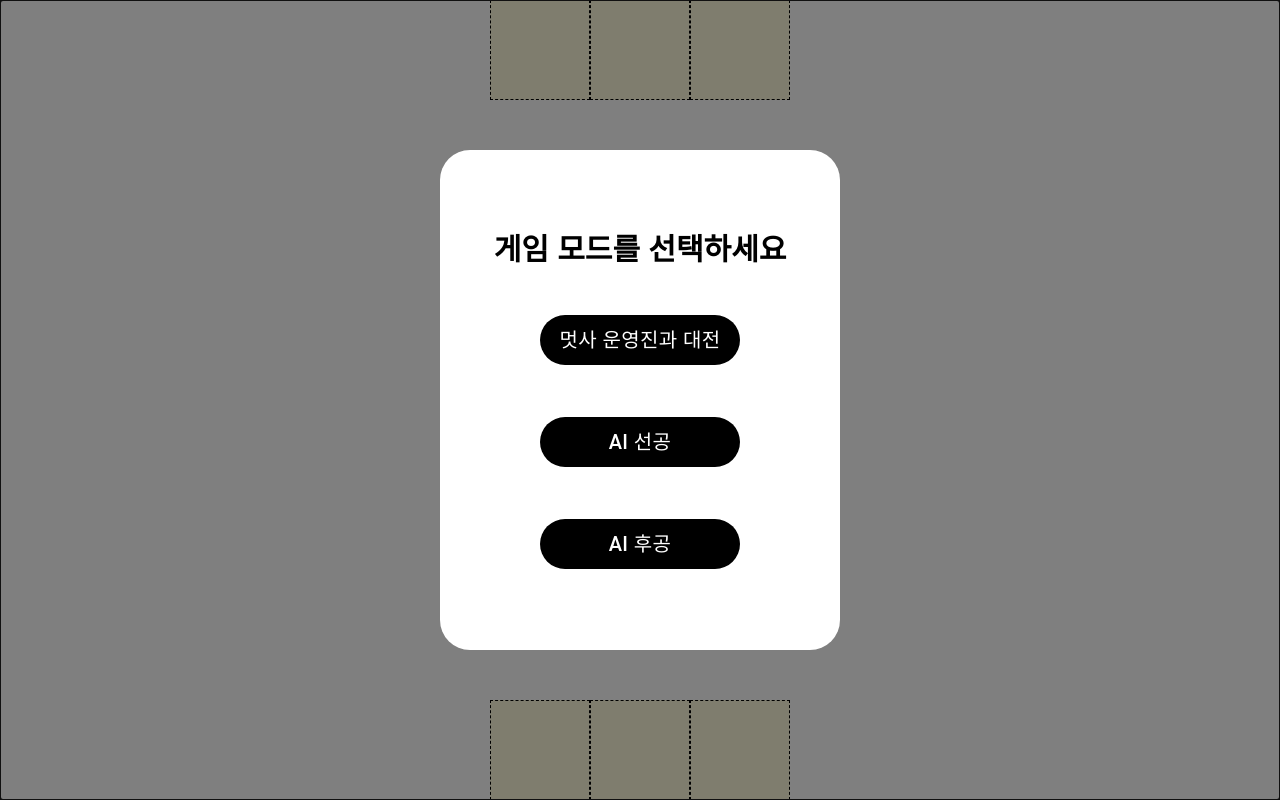
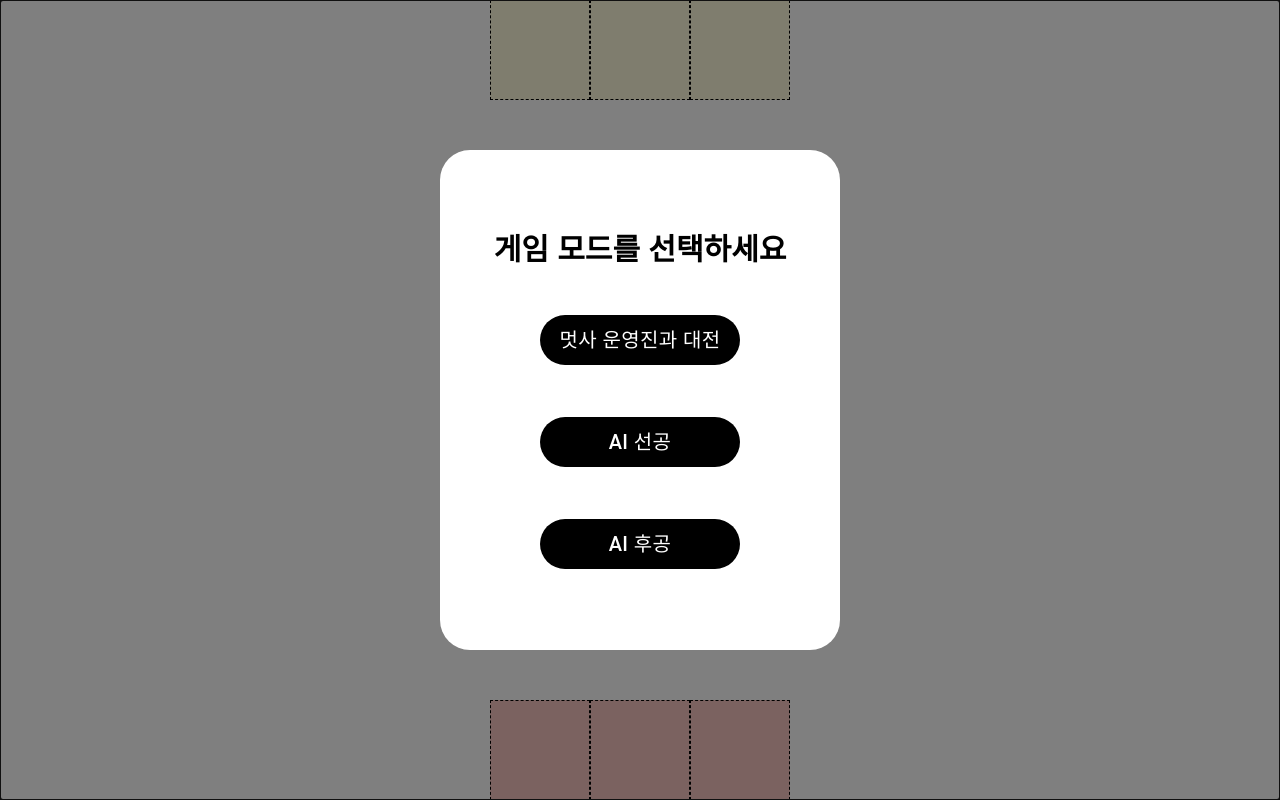
Before and after one commit to LikeLionSCH/Festival, a Next.js app: page /12 in a window 1280 px wide. Built offline with nearby package versions, Linux system fonts and the light colour scheme.

Commit message:
update: 누구의 턴인지 표시 추가

```diff
--- a/src/app/12/page.module.css
+++ b/src/app/12/page.module.css
@@ -7,3 +7,22 @@
   transition: all 0.5s ease;
   z-index: 5;
 }
+
+.turn {
+  animation-name: turn-animation;
+  animation-duration: 0.6s;
+  animation-iteration-count: infinite;
+  animation-direction: alternate;
+  animation-timing-function: linear;
+  animation-fill-mode: none;
+  animation-fill-mode: forwards;
+}
+
+@keyframes turn-animation {
+  from {
+    opacity: 1;
+  }
+  to {
+    background-color: #f5bcbc;
+  }
+}
--- a/src/app/12/page.tsx
+++ b/src/app/12/page.tsx
@@ -6,6 +6,7 @@ import { Alert, Snackbar, Stack } from "@mui/material"
 import Cell, { CellSize } from "./cell"
 import GameModal from "./GameModal"
 import SelectGameMode from "./SelectGameMode"
+import styles from "./page.module.css"
 
 type Position = {
   row: number
@@ -87,9 +88,20 @@ export default function Page() {
             if (row === 5 && !canClick) {
               boardColor = "#B6CfB6"
             }
+            let isTurn = false
+            if (turn === "up" && rowIndex <= 1) {
+              isTurn = true
+            }
+            if (turn === "down" && rowIndex >= 7) {
+              isTurn = true
+            }
+            if (canClick) {
+              isTurn = false
+            }
             return (
               <div
                 key={`${row}-${col}`}
+                className={isTurn ? styles.turn : ""}
                 style={{
                   position: "absolute",
                   border: canClick ? "" : "1px dashed black",
```
